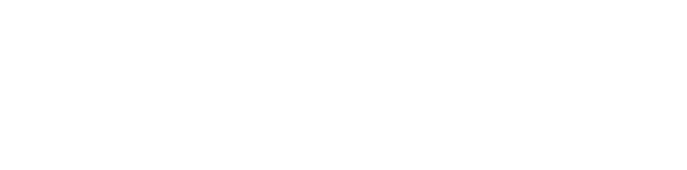
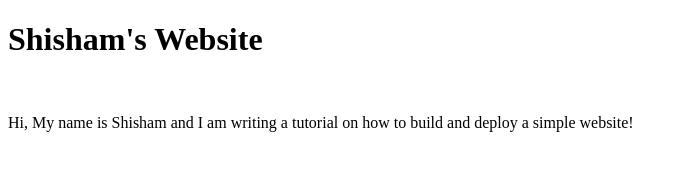
Before and after one commit to shishamchudal/week1-day2, a plain HTML site: page index.html in a window 1280 px wide. Shown: the whole page, without its empty margins (0-687 px from the left). Drawn offline with Linux system fonts and the light colour scheme.

Commit message:
Enhance index.html with main structure and content for tutorial website

```diff
--- a/index.html
+++ b/index.html
@@ -1,9 +1,19 @@
 <!DOCTYPE html>
 <html>
-<head>
+  <head>
     <title>Tutorial Website</title>
-</head>
-<body>
-
-</body>
+  </head>
+  <body>
+    <div class="main-container"></div>
+    <div class="header">
+      <h1>Shisham's Website</h1>
+    </div>
+    <div class="main-content">
+      <img src="" />
+      <p>
+        Hi, My name is Shisham and I am writing a tutorial on how to build and
+        deploy a simple website!
+      </p>
+    </div>
+  </body>
 </html>
```
